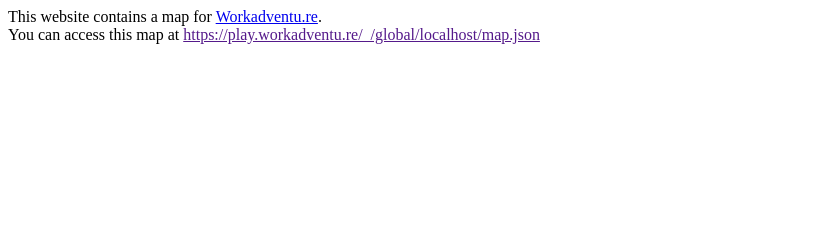
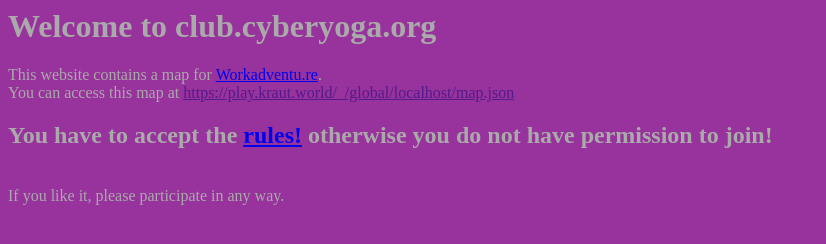
Before and after one commit to moorhexa/club.cyberyoga.org, a plain HTML site: page index.html in a window 1280 px wide. Shown: the whole page, without its empty margins (0-826 px from the left). Drawn offline with Linux system fonts and the light colour scheme.

Commit message:
Update index.html

```diff
--- a/index.html
+++ b/index.html
@@ -6,15 +6,26 @@
                 if (path.endsWith('index.html')) {
                     path = path.substr(path, path.length - 'index.html'.length);
                 }
-                var url = 'https://play.workadventu.re/_/global/'+window.location.host+path+'map.json';
+                var url = 'https://play.kraut.world/_/global/'+window.location.host+path+'map.json';
                 document.getElementById('mapLink').href = url;
                 document.getElementById('mapLink').innerText = url;
             };
         </script>
+        <style>
+            body {
+                color: #aaaaaa;
+                background-color: #98329C;
+            }
+        </style>
     </head>
     <body>
+        <h1>Welcome to club.cyberyoga.org</h1>
         This website contains a map for <a href="https://workadventu.re">Workadventu.re</a>.
         <br/>
         You can access this map at <a id="mapLink" href=""></a>
+        <br/>
+        <h2>You have to accept the <a href="test.html">rules!</a> otherwise you do not have permission to join!</h2>
+        <br/>
+        If you like it, please participate in any way.
     </body>
 </html>
```
